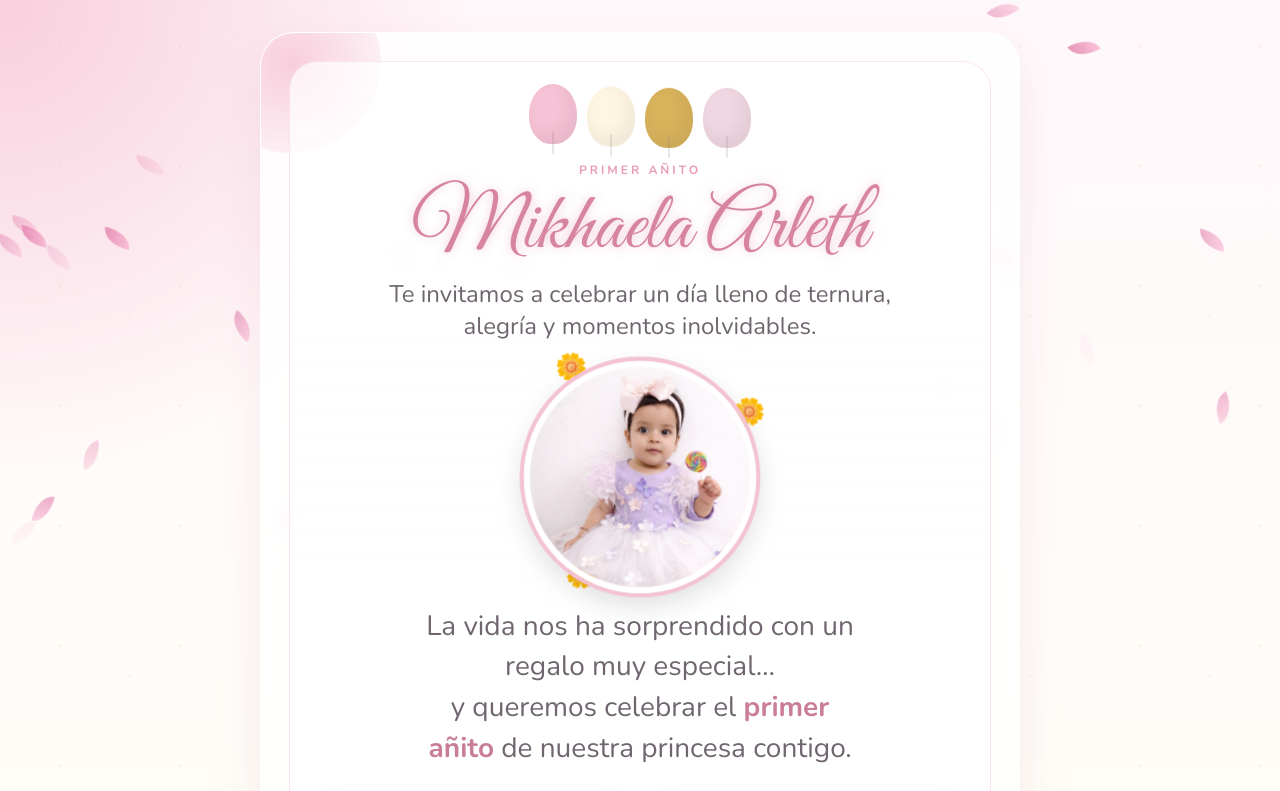
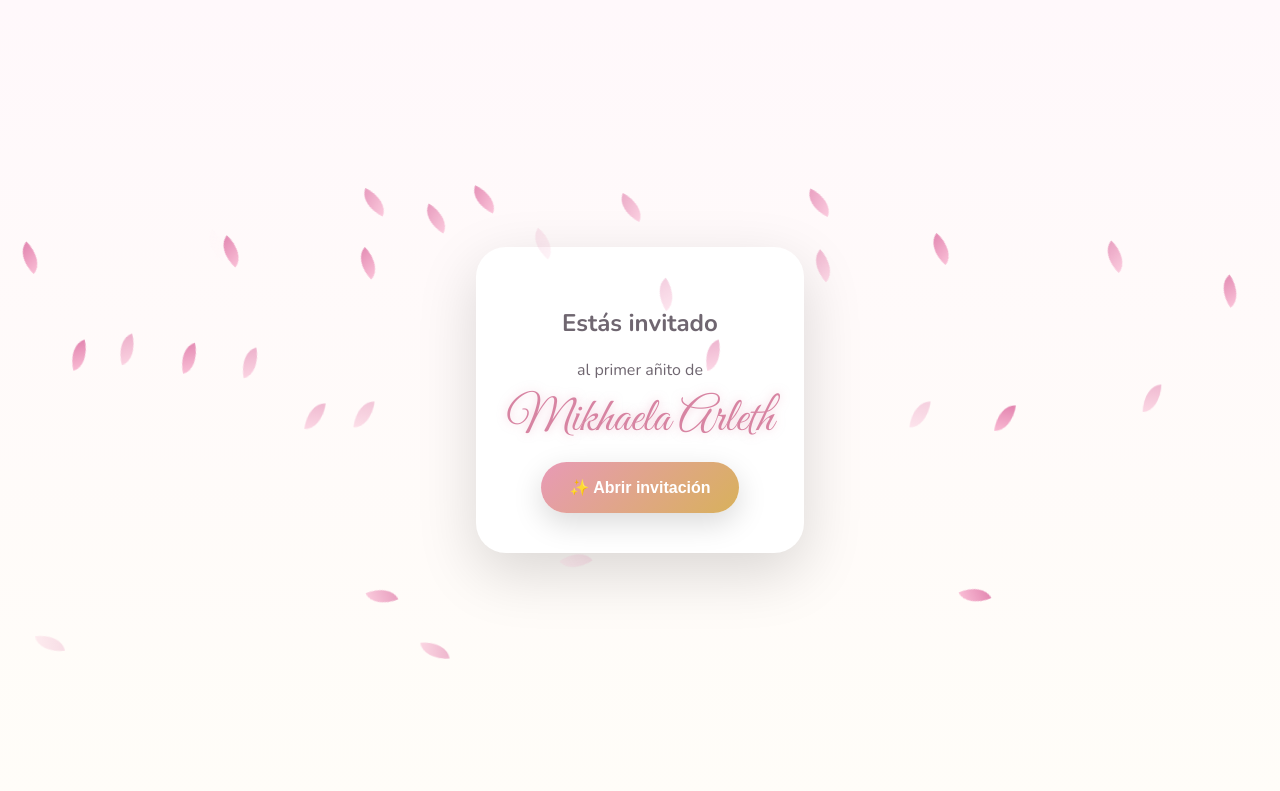
Before and after one commit to JumiChar/invitacion-mikhaela, a plain HTML site: page index.html in a window 1280 px wide. Shown: the top 791 px of the page. Drawn offline with nearby package versions, Linux system fonts and the light colour scheme.

Commit message:
Add files via upload

```diff
--- a/index.html
+++ b/index.html
@@ -346,6 +346,94 @@
     }
     }
 
+#intro{
+position:fixed;
+inset:0;
+background:linear-gradient(180deg,#fff8fb,#fffdf8);
+display:flex;
+align-items:center;
+justify-content:center;
+z-index:9999;
+text-align:center;
+}
+
+.intro-petals{
+position:absolute;
+inset:0;
+overflow:hidden;
+pointer-events:none;
+}
+
+.intro-petals span{
+position:absolute;
+top:-10vh;
+width:18px;
+height:28px;
+background:linear-gradient(180deg,#f8b3cf,#df78a7);
+border-radius:100% 0 100% 0;
+opacity:.8;
+animation:introFall linear infinite;
+}
+
+
+.intro-petals span{
+position:absolute;
+top:-10vh;
+width:18px;
+height:28px;
+background:linear-gradient(180deg,#f8b3cf,#df78a7);
+border-radius:100% 0 100% 0;
+opacity:.8;
+animation:introFall linear infinite;
+}
+
+@keyframes introFall{
+0%{
+transform:translateY(-10vh) rotate(0deg);
+}
+100%{
+transform:translateY(110vh) rotate(320deg);
+}
+}
+
+.intro-card{
+background:white;
+padding:40px 30px;
+border-radius:30px;
+box-shadow:0 20px 60px rgba(0,0,0,.15);
+max-width:350px;
+animation:introFade 1.2s ease;
+}
+
+.intro-title{
+font-family:'Great Vibes',cursive;
+font-size:48px;
+color:#d784a2;
+margin:10px 0 20px;
+}
+
+#openInvite{
+background:linear-gradient(135deg,#e89ab6,#d8b15b);
+border:none;
+padding:16px 28px;
+border-radius:50px;
+color:white;
+font-size:16px;
+font-weight:700;
+cursor:pointer;
+box-shadow:0 10px 30px rgba(0,0,0,.15);
+transition:.25s;
+}
+
+#openInvite:hover{
+transform:scale(1.05);
+}
+
+@keyframes introFade{
+from{opacity:0;transform:translateY(30px)}
+to{opacity:1}
+}
+
 
     .sparkle{
     position:absolute;
@@ -400,6 +488,24 @@
   </style>
 </head>
 <body>
+  <div id="intro">
+<div class="intro-petals"></div>
+<div class="intro-card">
+
+<h2>Estás invitado</h2>
+
+<p>al primer añito de</p>
+
+<h1 class="intro-title">Mikhaela Arleth</h1>
+
+<button id="openInvite">
+✨ Abrir invitación
+</button>
+
+</div>
+
+</div>
+
   <audio id="player" loop playsinline>
   <source src="https://raw.githubusercontent.com/creativasme/musi/main/vacaloca1.MP3" type="audio/mpeg">
 </audio>
@@ -471,7 +577,7 @@
         </div>
 
         <div class="actions">
-          <a class="btn btn-primary" href="https://wa.me/51999999999?text=Hola%2C%20confirmo%20mi%20asistencia%20al%20cumplea%C3%B1os%20de%20Mikhaela%20Arleth">Confirmar asistencia</a>
+          <a class="btn btn-primary" href="https://wa.me/51978998822?text=Hola%2C%20confirmo%20mi%20asistencia%20al%20cumplea%C3%B1os%20de%20Mikhaela%20Arleth">Confirmar asistencia</a>
           <a class="btn btn-secondary" href="https://maps.google.com/?q=Calle%20Manco%20Capac%20398%20Viru" target="_blank" rel="noopener noreferrer">Ver ubicación</a>
         </div>
 
@@ -525,13 +631,36 @@
 
     <script>
     const audio = document.getElementById("player");
+    const intro = document.getElementById("intro");
+    const openBtn = document.getElementById("openInvite");
 
-    function startMusic(){
-      audio.play();
-      document.removeEventListener("click", startMusic);
-    }
+    openBtn.addEventListener("click", () => {
 
-    document.addEventListener("click", startMusic);
+    audio.play();
+
+    intro.style.transition = "opacity .6s";
+    intro.style.opacity = "0";
+
+    setTimeout(()=>{
+    intro.style.display="none";
+    },600);
+
+    });
+
+
+    const introPetals = document.querySelector(".intro-petals");
+
+for(let i=0;i<30;i++){
+
+let petal = document.createElement("span");
+
+petal.style.left = Math.random()*100+"vw";
+petal.style.animationDuration = (6+Math.random()*8)+"s";
+petal.style.opacity = Math.random();
+
+introPetals.appendChild(petal);
+
+}
     </script>
 
 </body>
```
